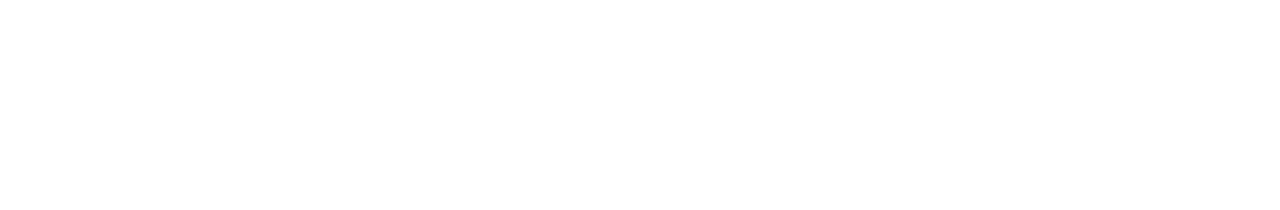
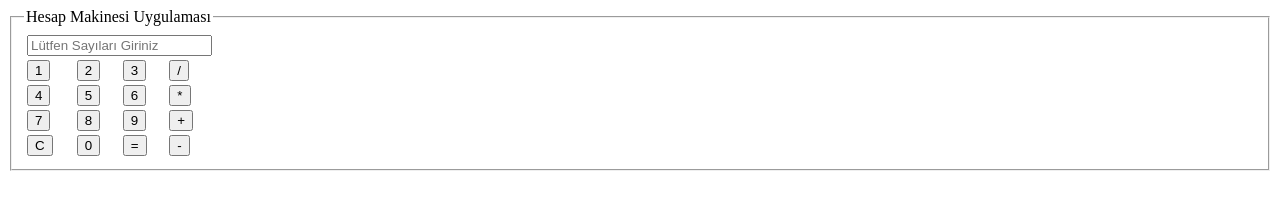
Before and after one commit to adamflyers/4JavaScript_Project, a plain HTML site: page Clock/index.html in a window 1280 px wide. Drawn offline with Linux system fonts and the light colour scheme.

Commit message:
JS-Calculator

```diff
--- a/Clock/index.html
+++ b/Clock/index.html
@@ -1,12 +1,120 @@
 <!DOCTYPE html>
-<html lang="en">
-<head>
-    <meta charset="UTF-8">
-    <meta http-equiv="X-UA-Compatible" content="IE=edge">
-    <meta name="viewport" content="width=device-width, initial-scale=1.0">
-    <title>Document</title>
-</head>
-<body>
+<html>
+  <head>
+    <meta charset="utf-8" />
+    <title>Başlıksız Belge</title>
+    <link rel="stylesheet" href="stil.css" />
+  </head>
 
-</body>
+  <body>
+    <div class="ortala">
+      <form name="hesap">
+        <fieldset>
+          <legend>Hesap Makinesi Uygulaması</legend>
+          <table>
+            <tr>
+              <td colspan="4">
+                <input
+                  type="text"
+                  name="ekran"
+                  class="ekran1"
+                  placeholder="Lütfen Sayıları Giriniz"
+                />
+              </td>
+            </tr>
+            <tr>
+              <td>
+                <button type="button" value="1">
+                  1
+                </button>
+              </td>
+              <td>
+                <button type="button" value="2">
+                  2
+                </button>
+              </td>
+              <td>
+                <button type="button" value="3">
+                  3
+                </button>
+              </td>
+              <td>
+                <button type="button" value="/">
+                  /
+                </button>
+              </td>
+            </tr>
+            <tr>
+              <td>
+                <button type="button" value="4">
+                  4
+                </button>
+              </td>
+              <td>
+                <button type="button" value="5">
+                  5
+                </button>
+              </td>
+              <td>
+                <button type="button" value="6">
+                  6
+                </button>
+              </td>
+              <td>
+                <button type="button" value="*">
+                  *
+                </button>
+              </td>
+            </tr>
+            <tr>
+              <td>
+                <button type="button" value="7">
+                  7
+                </button>
+              </td>
+              <td>
+                <button type="button" value="8">
+                  8
+                </button>
+              </td>
+              <td>
+                <button type="button" value="9">
+                  9
+                </button>
+              </td>
+              <td>
+                <button type="button" value="+">
+                  +
+                </button>
+              </td>
+            </tr>
+            <tr>
+              <td>
+                <button type="button" value="C" id="temizle">
+                  C
+                </button>
+              </td>
+              <td>
+                <button type="button" value="0">
+                  0
+                </button>
+              </td>
+              <td>
+                <button type="button" value="=" id="hesapla">
+                  =
+                </button>
+              </td>
+              <td>
+                <button type="button" value="-">
+                  -
+                </button>
+              </td>
+            </tr>
+          </table>
+        </fieldset>
+      </form>
+    </div>
+
+    <script src="custom.js"></script>
+  </body>
 </html>
```
